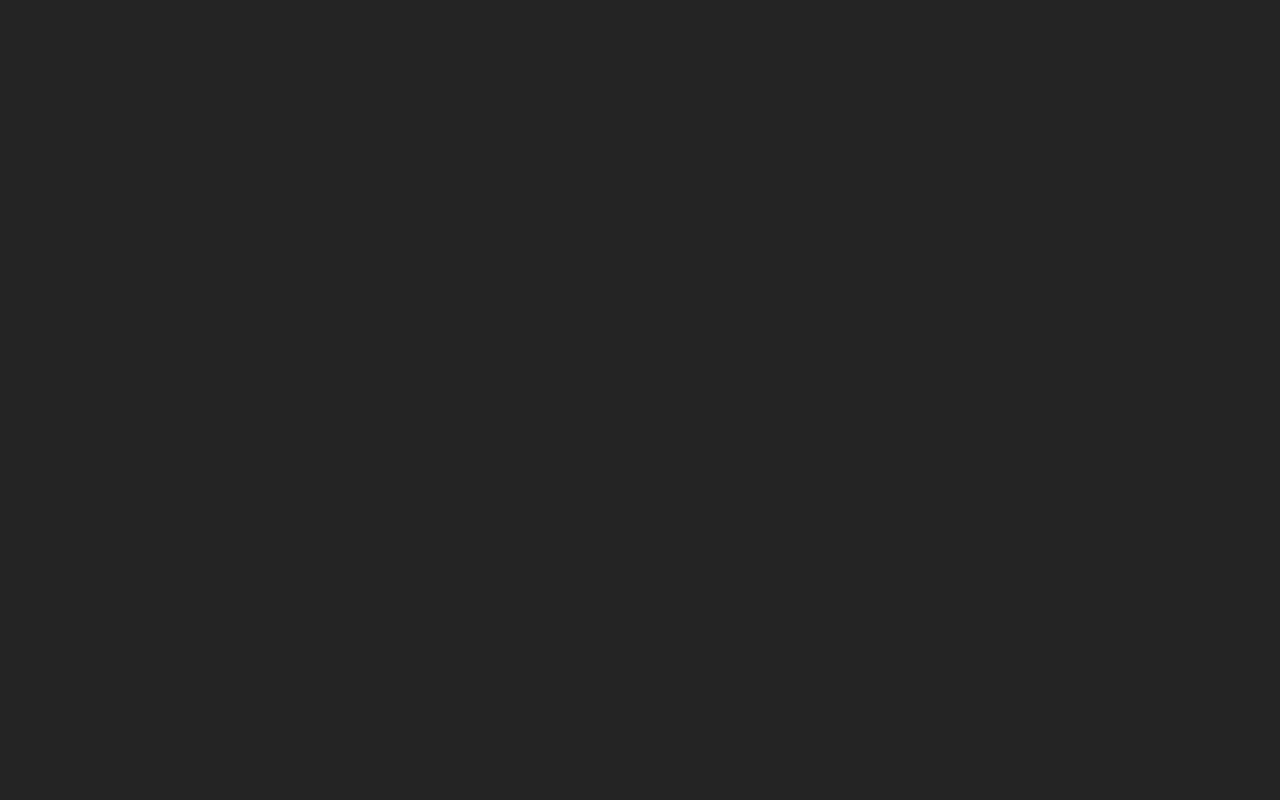
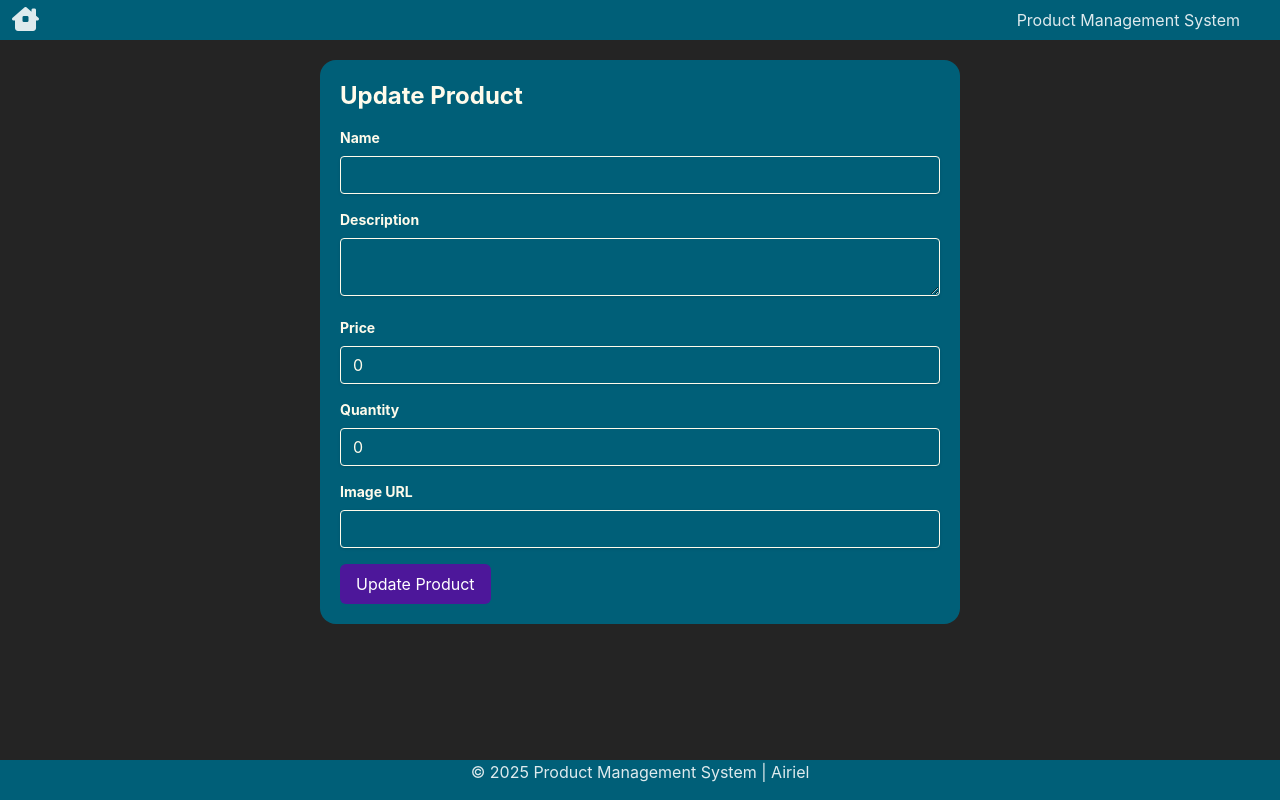
Before and after one commit to chairielazizi/springboot_product_management_system, a React (Vite) app in the folder client/: page /product-form/1 in a window 1280 px wide. Before the commit this address had no page. Built offline with nearby package versions, Linux system fonts and the light colour scheme; no server answers.

Commit message:
add condition to display edit form for exisiting product

```diff
--- a/client/src/api/config.ts
+++ b/client/src/api/config.ts
@@ -1,6 +1,7 @@
 export const API_URL = "http://localhost:8080";
 
 export interface Product {
+  id: number;
   name: string;
   description: string;
   price: number;
--- a/client/src/components/AddEditForm/AddEditForm.tsx
+++ b/client/src/components/AddEditForm/AddEditForm.tsx
@@ -1,7 +1,7 @@
 import React, { FormEvent, useState } from "react";
 
 import { API_URL } from "../../api/config";
-import { useNavigate } from "react-router";
+import { useNavigate, useParams } from "react-router";
 
 const productStartingData = {
   name: "",
@@ -13,10 +13,32 @@ const productStartingData = {
 
 const ProductForm = () => {
   const navigate = useNavigate();
+  const { productId } = useParams();
   const [product, setProduct] = useState(productStartingData);
+
+  React.useEffect(() => {
+    if (productId) {
+      fetch(`${API_URL}/api/products/${productId}`)
+        .then((res) => res.json())
+        .then((data) => setProduct(data));
+    }
+  }, [productId]);
 
   const handleSubmit = async (event: FormEvent) => {
     event.preventDefault();
+    if (productId) {
+      const response = await fetch(`${API_URL}/api/products/${productId}`, {
+        method: "POST",
+        headers: { "Content-Type": "application/json" },
+        body: JSON.stringify(product),
+      });
+      if (response.ok) {
+        console.log("Product updated successfully");
+        navigate("/");
+      } else {
+        console.log("Error updating product");
+      }
+    } else {
       const response = await fetch(`${API_URL}/api/products`, {
         method: "POST",
         headers: { "Content-Type": "application/json" },
@@ -28,6 +50,7 @@ const ProductForm = () => {
       } else {
         console.log("Error creating product");
       }
+    }
   };
 
   const handleChange = (event: FormEvent) => {
@@ -38,7 +61,9 @@ const ProductForm = () => {
 
   return (
     <div className="mx-auto my-5 text-amber-50 bg-cyan-800 w-1/2 rounded-2xl p-5">
-      <h2 className="text-2xl font-bold mb-4">Create Product</h2>
+      <h2 className="text-2xl font-bold mb-4">
+        {productId ? "Update Product" : "Create Product"}
+      </h2>
       <form onSubmit={handleSubmit}>
         <div className="mb-4">
           <label className="block  text-sm font-bold mb-2" htmlFor="name">
@@ -127,7 +152,7 @@ const ProductForm = () => {
           type="submit"
           className="bg-violet-900 text-white px-4 py-2 rounded-md hover:bg-violet-700 cursor-pointer"
         >
-          Create Product
+          {productId ? "Update Product" : "Create Product"}
         </button>
       </form>
     </div>
--- a/client/src/components/TableList/TableList.tsx
+++ b/client/src/components/TableList/TableList.tsx
@@ -57,7 +57,9 @@ const TableList = () => {
                 />
               </td>
               <td className="flex flex-col items-center m-2 text-lg">
-                <i className="fa-solid fa-pencil cursor-pointer"></i>
+                <Link to={`/product-form/${product.id}`}>
+                  <i className="fa-solid fa-pencil cursor-pointer"></i>
+                </Link>
                 <i className="fa-solid fa-trash-can text-red-500 pt-2 cursor-pointer"></i>
               </td>
             </tr>
--- a/client/src/main.tsx
+++ b/client/src/main.tsx
@@ -26,6 +26,14 @@ createRoot(document.getElementById("root")!).render(
             </Layout>
           }
         />
+        <Route
+          path="/product-form/:productId"
+          element={
+            <Layout>
+              <AddEditForm />
+            </Layout>
+          }
+        />
       </Routes>
     </BrowserRouter>
   </StrictMode>
```
Lines whose indentation alone changed are shown as unchanged.
